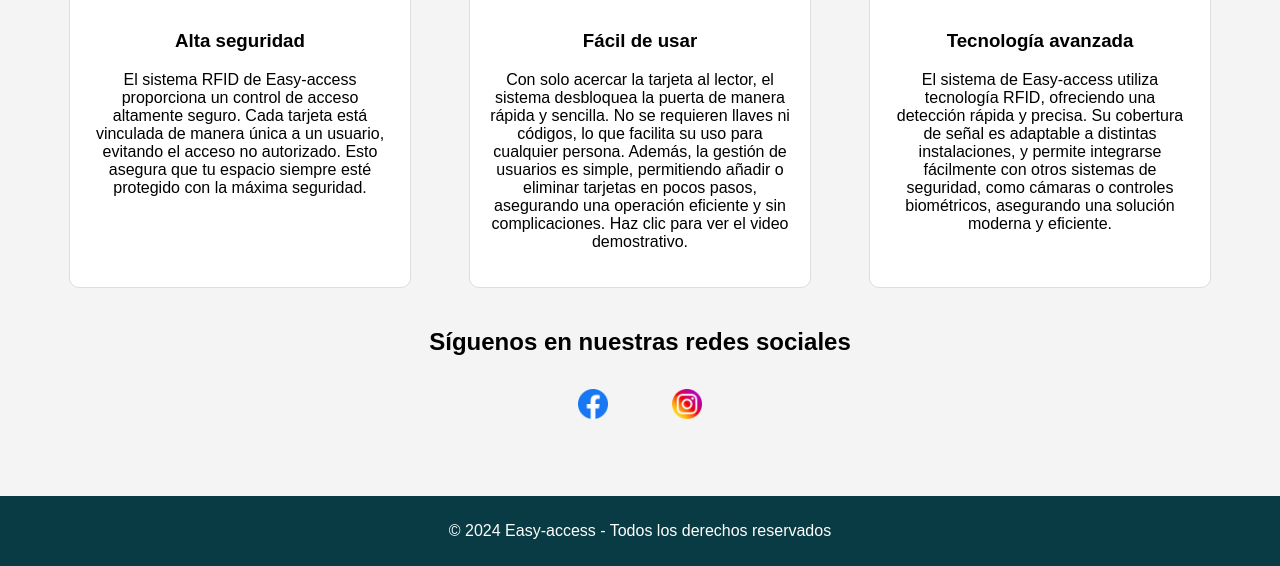
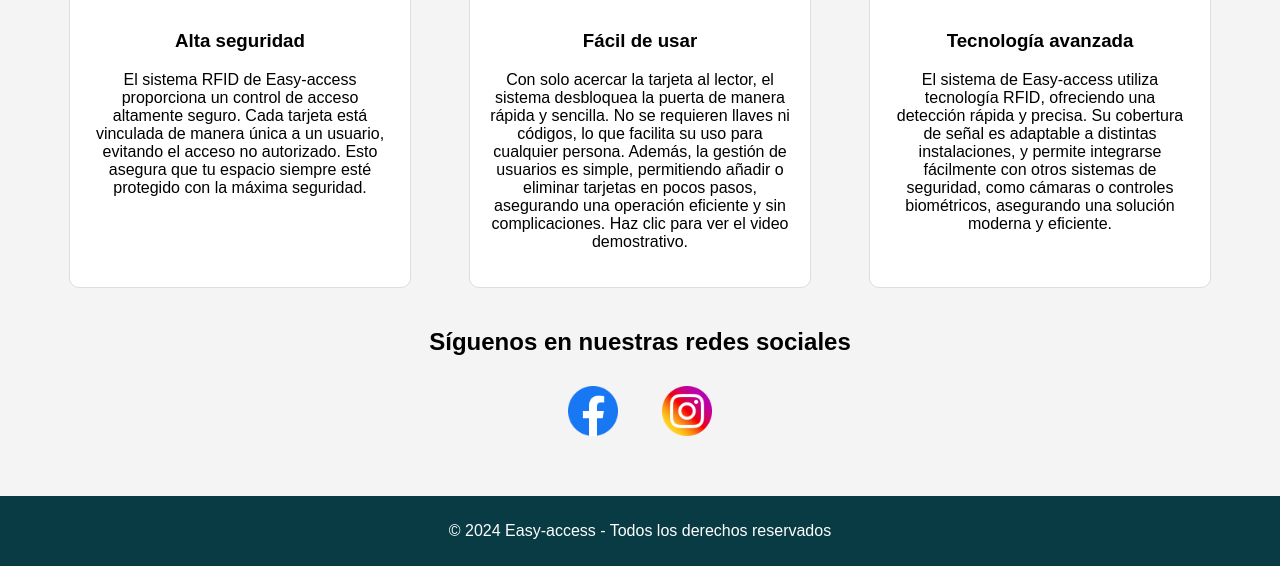
Before and after one commit to Jh0aN06/Easy-access.github.io, a plain HTML site: page index.html in a window 1280 px wide. Shown: the part 613-1179 px from the top of the page. Drawn offline with Linux system fonts and the light colour scheme.

Commit message:
Update index.html

```diff
--- a/index.html
+++ b/index.html
@@ -102,8 +102,8 @@
         }
         /* Estilos para los íconos de redes sociales */
         .social-icon {
-            width: 30px;  /* Ajusta este valor para hacer los íconos más pequeños */
-            height: 30px;
+            width: 50px;  /* Ajusta este valor para hacer los íconos más pequeños */
+            height: 50px;
         }
     </style>
 </head>
```
